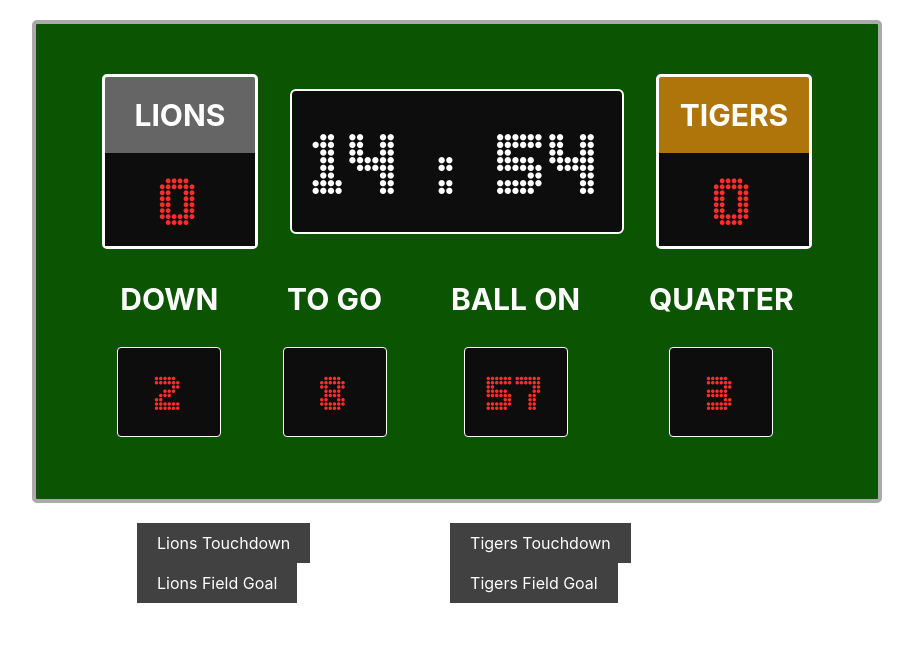
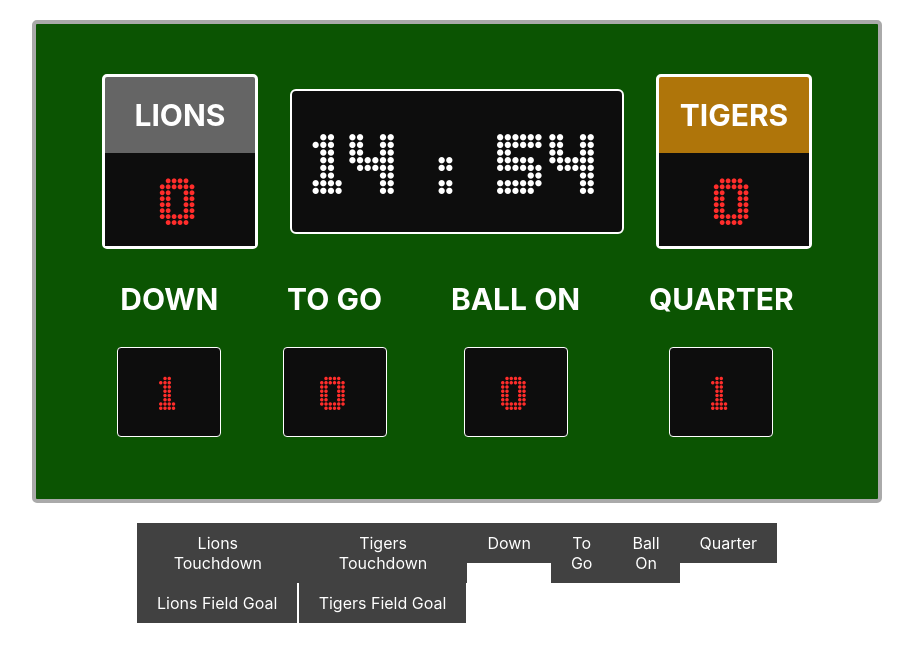
Before and after one commit to bloominstituteoftechnology/react-american-football-scoreboard, a React (Create React App) app: page / in a window 1280 px wide. Shown: the top 662 px of the page, without its empty margins (183-1096 px from the left). Built offline with nearby package versions, Linux system fonts and the light colour scheme.

Commit message:
Updates to App.js & BottomRow.js
Added buttons with click listeners for bottom row section

```diff
--- a/src/App.js
+++ b/src/App.js
@@ -8,6 +8,10 @@ function App() {
   //TODO: STEP 2 - Establish your applictaion's state with some useState hooks.  You'll need one for the home score and another for the away score.
 const [awayScore, setAwayScore] = useState(0); //Sets initial state score to 0
 const [homeScore, setHomeScore] = useState(0); //Sets initial state score to 0
+const [down, setDown] = useState(1);
+const [toGo, setToGo] = useState(0);
+const [ballOn, setBallOn] = useState(0);
+const [quarter, setQuarter] = useState(1);
 const [minutes, changeMinutes] = useState(15);
 const [seconds, changeSeconds] = useState(0);
 useEffect(()=> {
@@ -41,9 +45,20 @@ return (
             <div className="away__score">{homeScore}</div>
           </div>
         </div>
-        <BottomRow />
+        <BottomRow
+        down={down}
+        setDown={setDown}
+        toGo={toGo}
+        setToGo={setToGo}
+        ballOn={ballOn}
+        setBallOn={setBallOn}
+        quarter={quarter}
+        setQuarter={setQuarter}
+
+         />
       </section>
       <section className="buttons">
+
         <div className="homeButtons">
           {/* TODO STEP 4 - Now we need to attach our state setter functions to click listeners. */}
 		  <button onClick={() => {setAwayScore(awayScore + 7);}} className=
@@ -56,10 +71,34 @@ return (
 		  "homeButtons_touchdown" >Tigers Touchdown</button>
 		  <button onClick={() => {setHomeScore(homeScore + 3);}} className=
 		  "homeButtons_fieldGoal" >Tigers Field Goal</button>
-        </div>
-      </section>
+           </div>
+           <div className="downButtons">
+		  <button onClick={() => {setDown(down + 1);}} className=
+		  "downButtons_increase">
+        Down
+        </button>
+          </div>
+          <div className="toGoButtons">
+		  <button onClick={() => {setToGo(toGo + 1);}} className=
+		  "toGoButtons_increase">
+        To Go
+        </button>
+          </div>
+          <div className="ballOnButtons">
+		  <button onClick={() => {setBallOn(ballOn + 1);}} className=
+		  "ballOnButtons_increase">
+        Ball On
+        </button>
+          </div>
+           <div className="quarterButtons">
+		  <button onClick={() => {setQuarter(quarter + 1);}} className=
+		  "quarterButtons_increase">
+        Quarter
+        </button>
+          </div>
+        </section>
     </div>
   );
-}
+};
 
 export default App;
--- a/src/BottomRow.js
+++ b/src/BottomRow.js
@@ -6,19 +6,19 @@ const BottomRow = props => {
     <div className="bottomRow">
       <div className="down">
         <h3 className="down__title">Down</h3>
-        <div className="down__value">2</div>
+        <div className="down__value">{props.down}</div>
       </div>
       <div className="toGo">
         <h3 className="toGo__title">To Go</h3>
-        <div className="toGo__value">8</div>
+        <div className="toGo__value">{props.toGo}</div>
       </div>
       <div className="ballOn">
         <h3 className="ballOn__title">Ball on</h3>
-        <div className="ballOn__value">57</div>
+        <div className="ballOn__value">{props.ballOn}</div>
       </div>
       <div className="quarter">
         <h3 className="quarter__title">Quarter</h3>
-        <div className="quarter__value">3</div>
+        <div className="quarter__value">{props.quarter}</div>
       </div>
     </div>
   );
```
